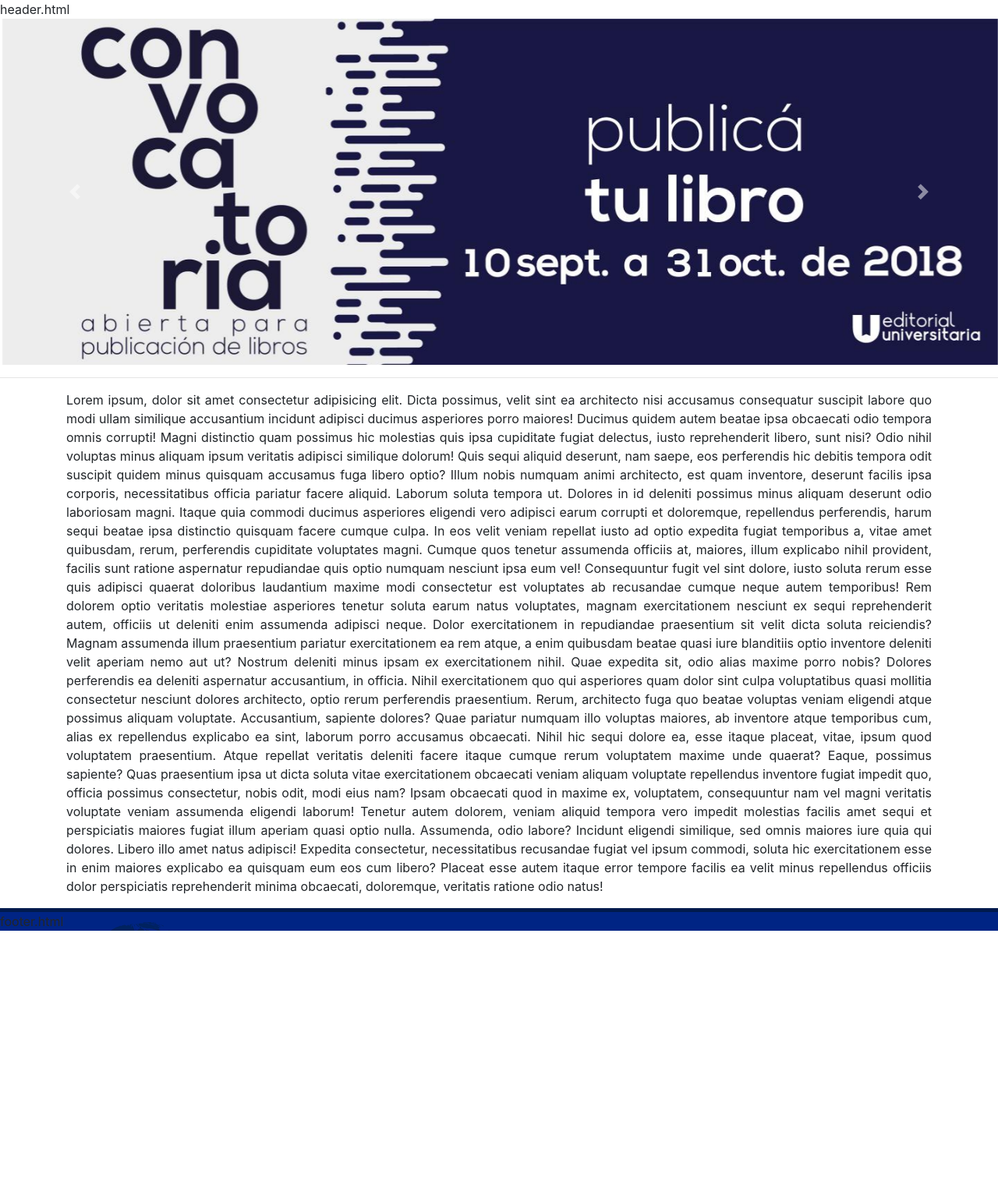
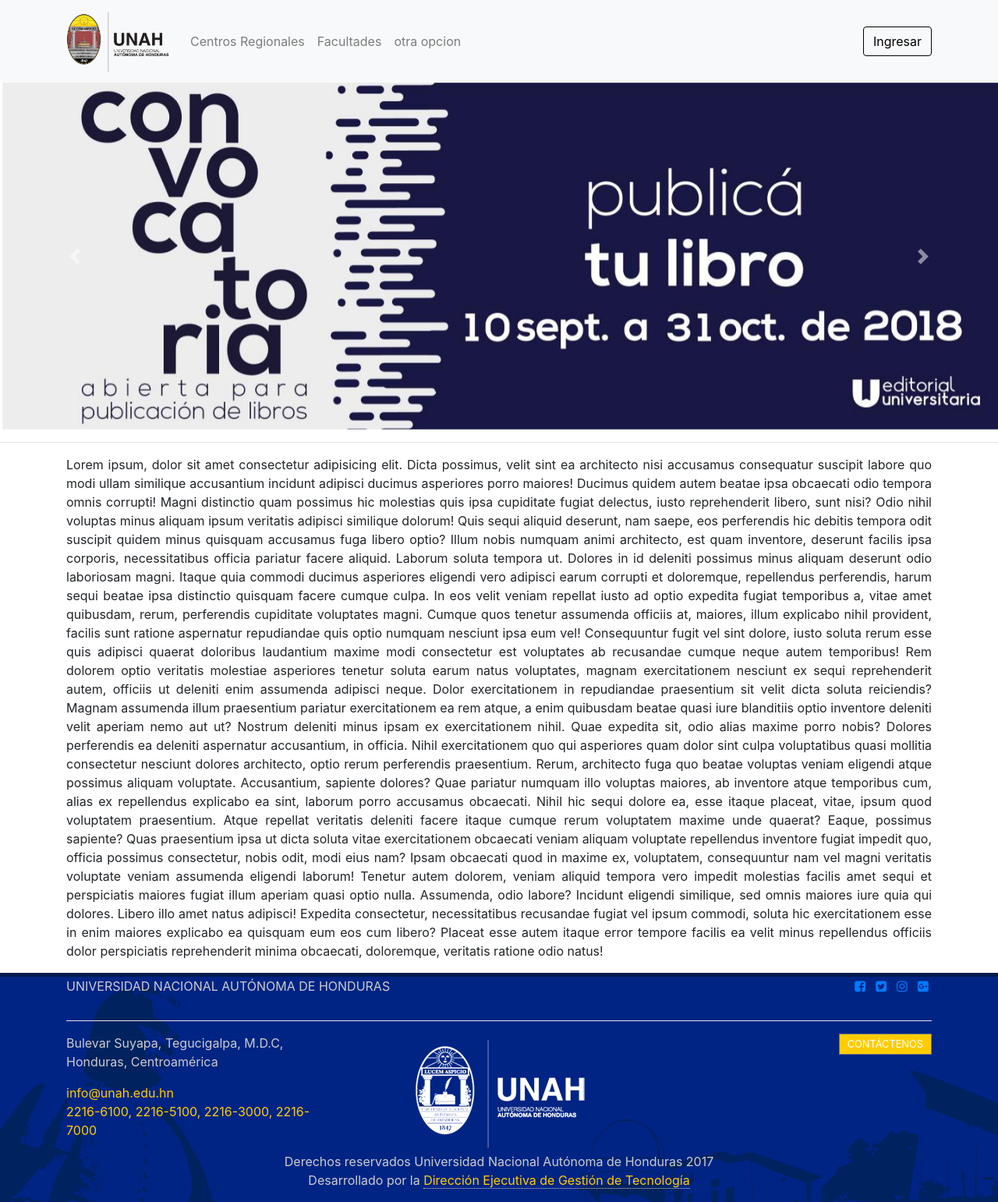
Before and after one commit to elfort6/proyectoPOO2018, a PHP site: page / in a window 1280 px wide. Shown: the whole page at 78% size. Before the commit the page ends 1194 px from the top, so only its background shows below. Run offline with PHP 8.4, Linux system fonts and the light colour scheme; data that the repository does not hold is empty.

Commit message:
asi se queda y punto :´c
.l.

```diff
--- a/Proyecto1/index.php
+++ b/Proyecto1/index.html
@@ -14,9 +14,34 @@
 
 <body>
 
-    <?php
-        include("header.html");
-    ?>
+    <!--/////////////// -->
+    <header>
+        <nav class="navbar navbar-expand-lg navbar-light bg-light">
+            <div class="container">
+                <a class="navbar-brand" href="index.html"><img src="img/logo-unah.png" alt="la imagen se mamo" width="135"></a>
+                <button class="navbar-toggler" type="button" data-toggle="collapse" data-target="#navbarSupportedContent"
+                    aria-controls="navbarSupportedContent" aria-expanded="false" aria-label="Toggle navigation">
+                    <span class="navbar-toggler-icon"></span>
+                </button>
+                <div class="collapse navbar-collapse" id="navbarSupportedContent">
+                    <ul class="navbar-nav mr-auto" id="enlaces-menu">
+
+                        <li class="nav-item"><a class="nav-link" href="centros-regionales.html">Centros Regionales</a></li>
+
+                        <li class="nav-item"><a class="nav-link" href="facultades.html">Facultades</a></li>
+
+                        <li class="nav-item"><a class="nav-link" href="otra-opcion.html">otra opcion</a></li>
+
+                    </ul>
+                    <!--a class="btn1 btn-outline-login" href="login.html " role="button"> Ingresar </a-->
+                    <a class="btn1 btn-outline-login" href="#" data-toggle="modal" data-target=".bs-example-modal-sm"
+                        role="button">Ingresar</a>
+                </div>
+            </div>
+        </nav>
+    </header>
+    <!--//////////// -->
+
 
     <!--modal para iniciar sesión-->
     <div class="modal fade bs-example-modal-sm" tabindex="-1" role="dialog" aria-labelledby="mySmallModalLabel">
@@ -157,48 +182,89 @@
         </div>
     </div>
 
-    <?php
-        include("footer.html");
-    ?>
+
+    <!-- footer /////////////////////////////// -->
+    <footer>
+        <div class="container">
+            <div class="row">
+                <div class="col-12 col-md-6">
+                    <p style="color:#cccccc;">UNIVERSIDAD NACIONAL AUTÓNOMA DE HONDURAS</p>
+                </div>
+                <div class="col-12 col-md-6" style="text-align: right;">
+                    <a class="icon-facebook-squared" href="#"></a>
+                    <a class="icon-twitter-squared" href="#"></a>
+                    <a class="icon-instagram" href="#"></a>
+                    <a class="icon-gplus-squared" href="#"></a>
+                </div>
+            </div>
+            <hr style="background: white;">
+
+            <div class="row">
+                <div class="col-12 col-md-4">
+                    <p style="color:#cccccc;">Bulevar Suyapa, Tegucigalpa, M.D.C, Honduras, Centroamérica</p>
+                    <p style="color:#ffcc00;">info@unah.edu.hn <br>
+                        2216-6100, 2216-5100, 2216-3000, 2216-7000
+                    </p>
+                </div>
+                <div class="col-12 col-md-4" style="text-align: center;">
+                    <img src="img/logo-unah-blanco.png" alt="logo-unah">
+                </div>
+                <div class="col-12 col-md-4" style="text-align: right;">
+                    <button type="button" class="btn btn-secondary contacto">CONTÁCTENOS</button>
+                </div>
+            </div>
+            <div class="row">
+                <div class="col-12 text-center">
+                    <p style="color:#cccccc;">Derechos reservados Universidad Nacional Autónoma de Honduras 2017<br>
+                        Desarrollado por la <span style="color:#ffcc00; border-bottom: 1px dotted #cccccc;;">Dirección
+                            Ejecutiva de Gestión de Tecnología</span></p>
+                </div>
+            </div>
+        </div>
+    </footer>
+    <!-- fin footer /////////////////////////// -->
+    <!-- ////////////////////////////////////////// -->
 
     <script src="js/jquery-3.3.1.js"></script>
+    <!-- <script src="js/jquery-1.6.3.min.js"></script> -->
     <script src="js/popper.min.js"></script>
     <script src="js/bootstrap.min.js"></script>
 
     <script>
         $(document).ready(function() {
-            $("header").html("header.html");
-            $("footer").html("footer.html");
-
             $("#enlaces-menu a").click(function() {
 
-                alert("si funciona");
+                var url = $(this).attr("href");
 
-                /* var url = $(this).attr("href");
-
-                $("#CONTENIDO").load(url + " #contenido-pagina"); */
+                $("#CONTENIDO").load(url + " #contenido-pagina");
 
                 return false;
             });
         });
 
-        (function() {
-            $.ajax({
-                url: "php/session.php",
-                method: "GET",
+        /* (function() {
+        $.ajax({
+                url:"php/session.php",
+                method:"GET",
                 data: "{}",
                 dataType: "text",
-                success: function(respuesta) {
-                    console.log("El servidor DICE: " + respuesta);
-                    if (respuesta != '') {
-                        window.location.replace("home.html");
-                    }
+                success:function(respuesta){
+                     console.log("El servidor DICE: "+respuesta);
+                     if(respuesta!=''){
+                         window.location.replace("estudiantes/");
+                      }
                 },
-                error: function(err) {
+                error:function(err){
                     console.log(err);
                 }
             });
-        })();
+        })(); */
+
+
+
+
+
+
     </script>
 
 </body>
--- a/Proyecto1/registro/js/docente.js
+++ b/Proyecto1/registro/js/docente.js
@@ -21,7 +21,7 @@
                     $.ajax({
                         url: "php/registrar.php?opcion=2",
                         method: "POST",
-                        dataType: "json",
+                        dataType: "text",
                         data: parametros,
                         success: function (respuesta) {
                             console.log(respuesta);
```
Also changed, not shown: Proyecto1/docentes/index.html (+11 -11 lines), Proyecto1/estudiantes/index.html (+14 -14 lines), Proyecto1/php/archivo_destino.php (+18 -1 lines), Proyecto1/registro/php/registrar.php (+34 -2 lines).
